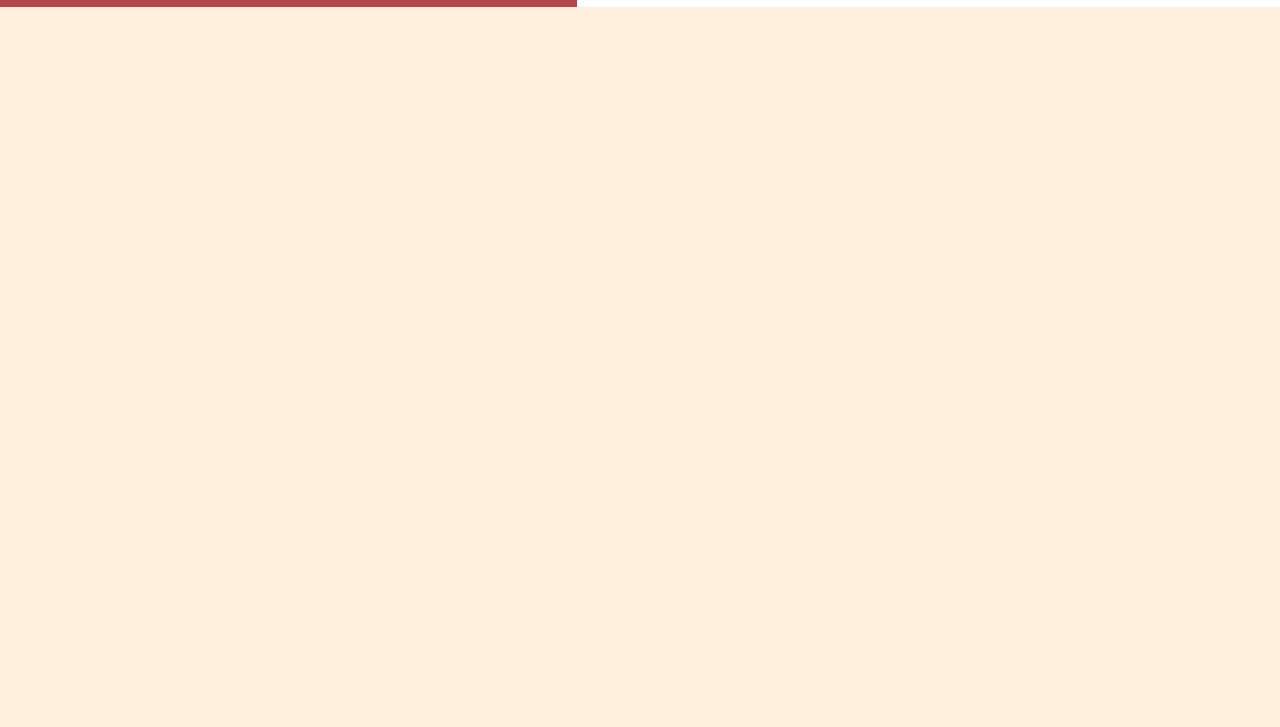
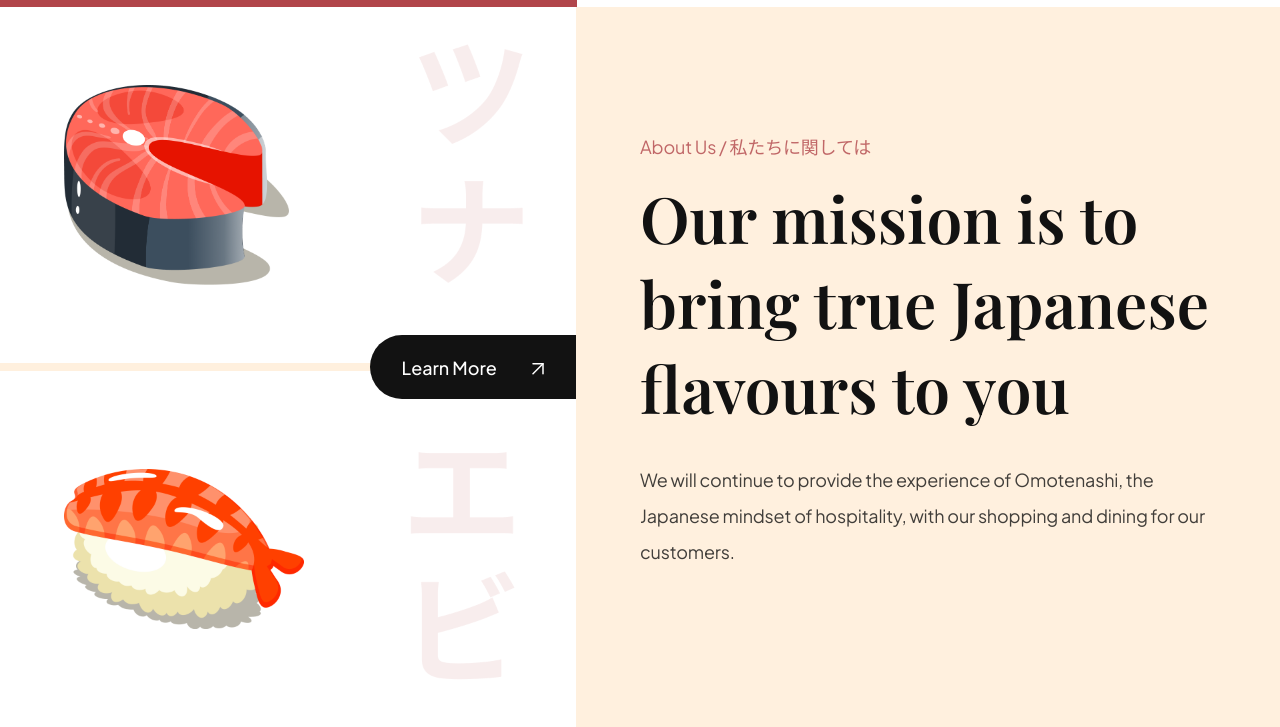
Before and after one commit to shahirulprojects/DONT-DELETE-sushi-bites, a website built with Vite: page index.html in a window 1280 px wide. Shown: the part 875-1602 px from the top of the page. Before the commit the page ends 882 px from the top, so only its background shows below. Built offline with nearby package versions, Linux system fonts and the light colour scheme.

Commit message:
add about us section

```diff
--- a/css/sections/about.css
+++ b/css/sections/about.css
@@ -0,0 +1,84 @@
+.about-us {
+  display: flex;
+  min-height: 720px;
+  overflow: hidden;
+}
+
+.about-us__image {
+  flex: 1;
+  display: flex;
+  flex-direction: column;
+  justify-content: center;
+
+  background: var(--color-white);
+
+  position: relative;
+}
+
+/* we do this .about-us__image div because we want to put the background image at the back of the sushi image */
+.about-us__image div {
+  padding: 32px 64px;
+  flex: 1;
+  display: flex;
+  align-items: center;
+
+  background-position: center;
+  background-repeat: no-repeat;
+  background-size: contain;
+}
+
+.about-us__image-sushi3 {
+  border-bottom: 8px solid var(--color-creamson);
+
+  background-image: url("../../assets/about_bg1.png");
+}
+
+.about-us__image-sushi2 {
+  background-image: url("../../assets/about_bg2.png");
+}
+
+.about-us__image-sushi3 img {
+  width: 225px;
+  height: 200px;
+}
+
+.about-us__image-sushi2 img {
+  width: 240px;
+  height: 160px;
+}
+
+.about-us__button {
+  position: absolute;
+  right: 0;
+
+  padding: 12px 32px;
+  min-height: 64px;
+
+  background: var(--secondary-color);
+  border-radius: 32px 0 0 32px;
+  border: 0;
+  outline: 0;
+
+  color: #fff;
+  font-family: var(--plus-jakarta-sans);
+  font-weight: 500;
+  font-size: 18px;
+  line-height: 23px;
+
+  cursor: pointer;
+}
+
+.about-us__button img {
+  object-fit: contain;
+  margin-left: 32px;
+}
+
+/* justify-content: center means that the items will be justify at the center which in this case is horizontal because we use flex which means row */
+.about-us__content {
+  padding: 64px;
+
+  flex: 1;
+  display: flex;
+  justify-content: center;
+  flex-direction: column;
+}
--- a/css/style.css
+++ b/css/style.css
@@ -4,11 +4,11 @@
 /* other css file imports */
 @import url("sections/header.css");
 @import url("sections/hero.css");
-/* @import url("sections/about.css");
+@import url("sections/about.css");
 @import url("sections/popular.css");
 @import url("sections/trending.css");
 @import url("sections/subscribe.css");
-@import url("sections/footer.css"); */
+@import url("sections/footer.css");
 
 /* CSS variables for reusablity across all files (including above imported) */
 :root {
--- a/index.html
+++ b/index.html
@@ -10,6 +10,7 @@
   <body>
     <!-- all of this class naming convention are based on the BEM model (search it on google) -->
     <!-- basically the structure looks like this nameOfTheComponent__nameOfTheElementInsideTheComponent--stylingForTheElement -->
+    <!-- most of the time it will be like this nameOfTheComponent__nameOfTheElementInsideTheComponent-elementInsideTheElement -->
     <!-- can refer the hero.css file to see the class -->
     <header>
       <nav class="header__nav">
@@ -82,6 +83,34 @@
       </div>
     </section>
 
+    <section class="about-us" id="about-us">
+      <div class="about-us__image">
+        <div class="about-us__image-sushi3">
+          <img src="assets/sushi-3.png" alt="sushi" />
+        </div>
+
+        <button class="about-us__button">
+          Learn More
+          <img src="assets/arrow-up-right.svg" alt="learn more" />
+        </button>
+
+        <div class="about-us__image-sushi2">
+          <img src="assets/sushi-2.png" alt="sushi" />
+        </div>
+      </div>
+      <div class="about-us__content">
+        <p class="sushi__subtitle">About Us / 私たちに関しては</p>
+        <h3 class="sushi__title">
+          Our mission is to bring true Japanese flavours to you
+        </h3>
+        <p class="sushi__description">
+          We will continue to provide the experience of Omotenashi, the Japanese
+          mindset of hospitality, with our shopping and dining for our
+          customers.
+        </p>
+      </div>
+    </section>
+
     <script src="js/script.js" type="module"></script>
   </body>
 </html>
```
